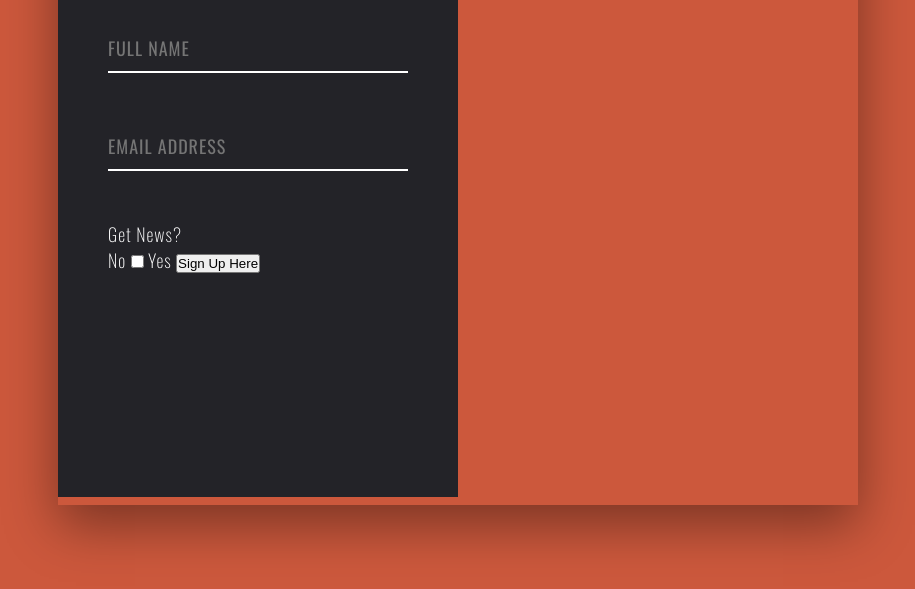
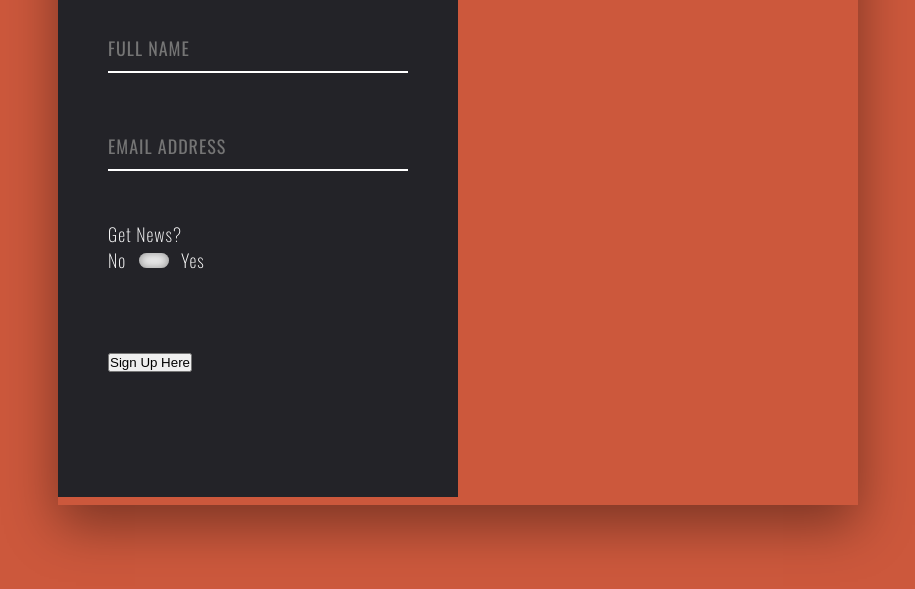
Before and after one commit to jowawash/SignUpForm, a plain HTML site: page index.html in a window 1280 px wide. Shown: the part 195-784 px from the top of the page, without its empty margins (182-1097 px from the left). Drawn offline with nearby package versions, Linux system fonts and the light colour scheme.

Commit message:
define sign up button

```diff
--- a/style.css
+++ b/style.css
@@ -129,3 +129,26 @@
     letter-spacing: 1px;
     text-transform: uppercase;
 }
+
+.sign-up-form input[type="checkbox"]{
+    -webkit-appearance: none;
+    -moz-appearance: none;
+    appearance: none;
+    width: 30px;
+    height: 15px;
+    background-color: #eee;
+    outline: none;
+    border-radius: 20px;
+    margin: 0 8px;
+    box-shadow: inset 0 0 10px rgba(0, 0, 0, .4);
+
+}
+
+/* current lesson: Style pt 3 min 4*/
+
+
+.sign-up-form button{
+    display: block;
+    margin-top: 80px;
+
+}
```
